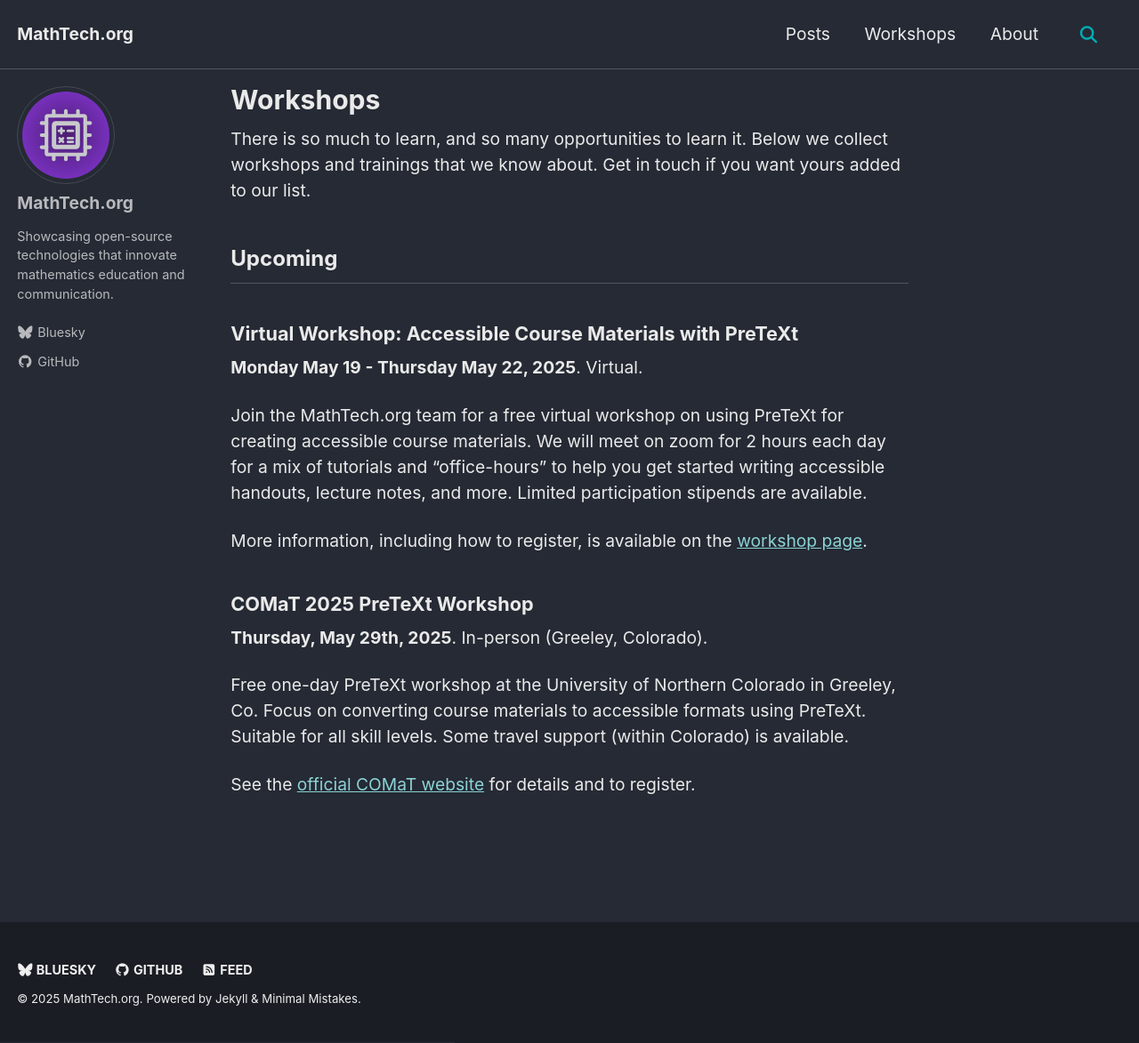
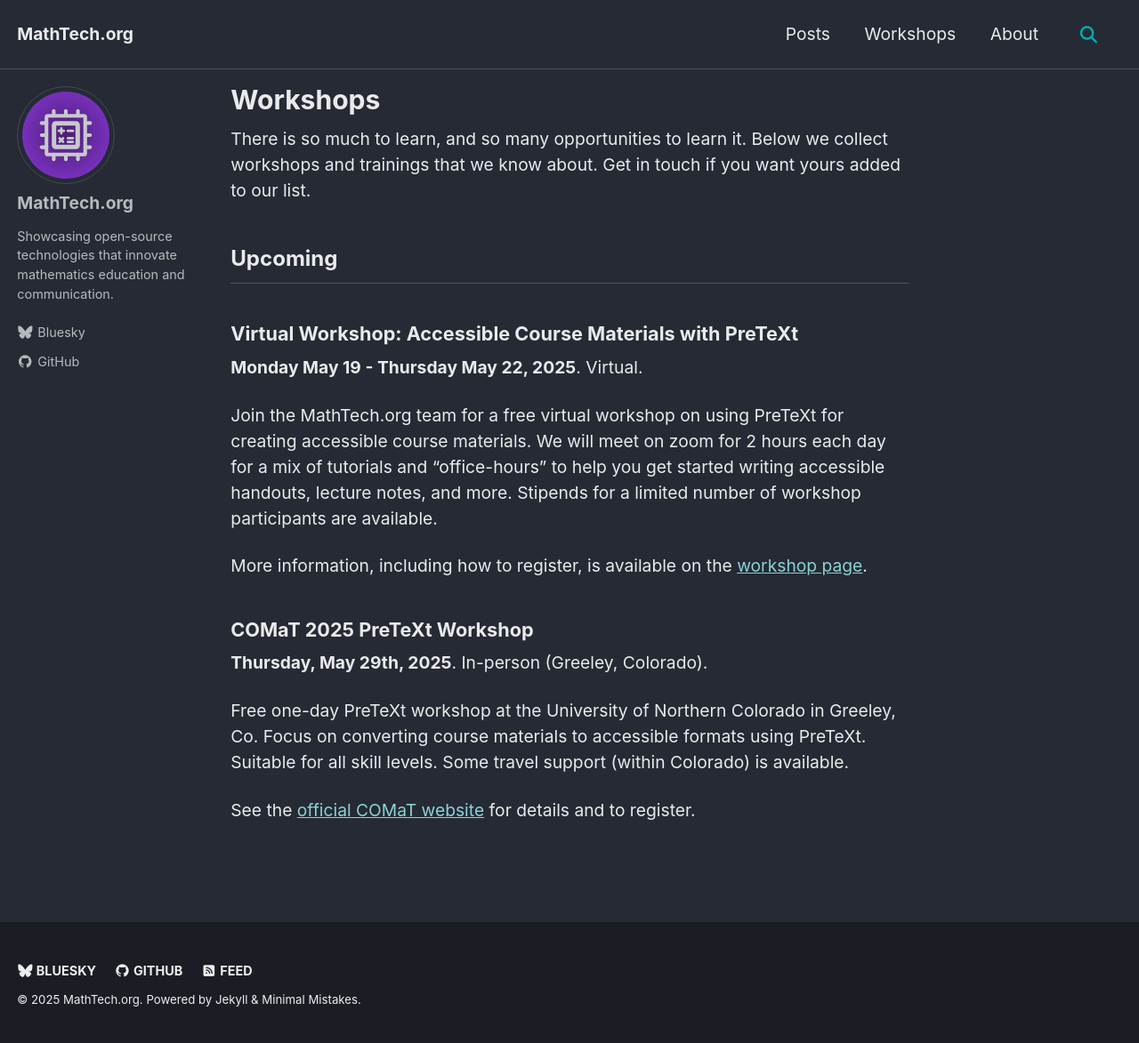
Before and after one commit to mathtechorg/mathtechorg.github.io, a Jekyll site: the page built from _pages/workshops.md, in a window 1280 px wide and 1173 px high. Shown: the whole window at 89% size. Built offline with Jekyll 4.4.1, drawn with Linux system fonts in a browser that asks for light colours; cached includes are drawn as plain includes.

Commit message:
Update _pages/workshops.md
Co-authored-by: Steven Clontz <steven.clontz@gmail.com>

```diff
--- a/_pages/workshops.md
+++ b/_pages/workshops.md
@@ -12,7 +12,7 @@
 
 **Monday May 19 - Thursday May 22, 2025**. Virtual.
 
-Join the MathTech.org team for a free virtual workshop on using PreTeXt for creating accessible course materials.  We will meet on zoom for 2 hours each day for a mix of tutorials and "office-hours" to help you get started writing accessible handouts, lecture notes, and more.  Limited participation stipends are available.
+Join the MathTech.org team for a free virtual workshop on using PreTeXt for creating accessible course materials.  We will meet on zoom for 2 hours each day for a mix of tutorials and "office-hours" to help you get started writing accessible handouts, lecture notes, and more.  Stipends for a limited number of workshop participants are available.
 
 More information, including how to register, is available on the [workshop page](/workshops/mathtech2025.html).
 
```
